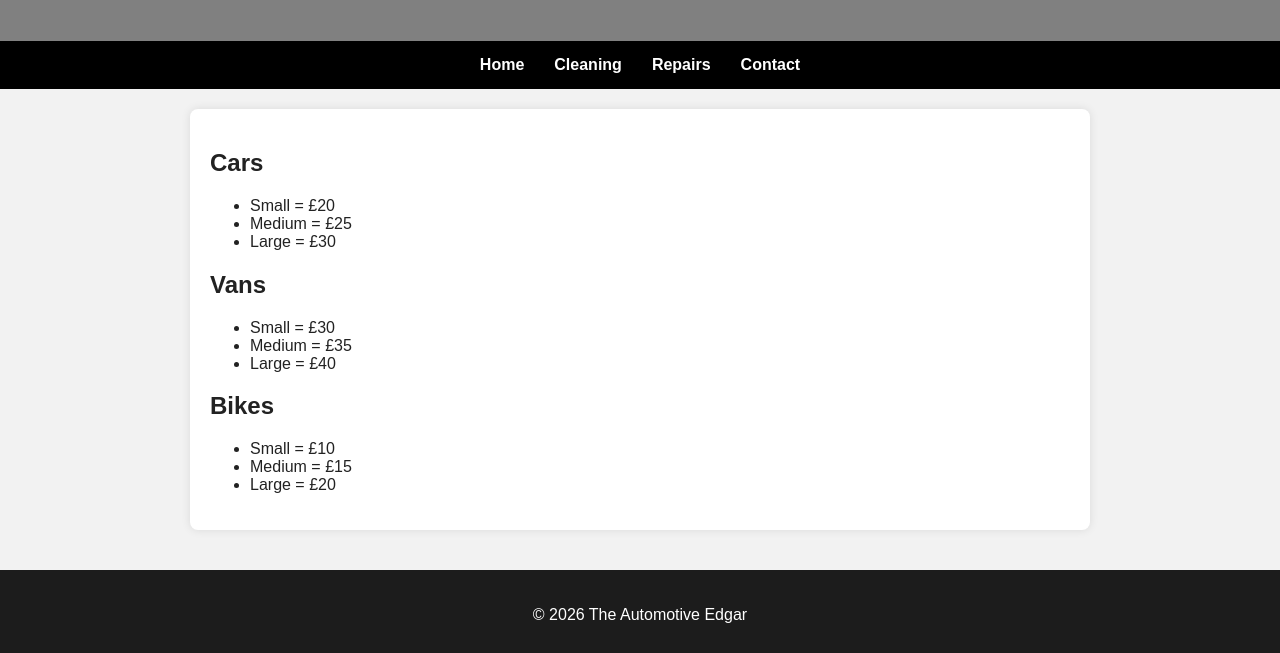
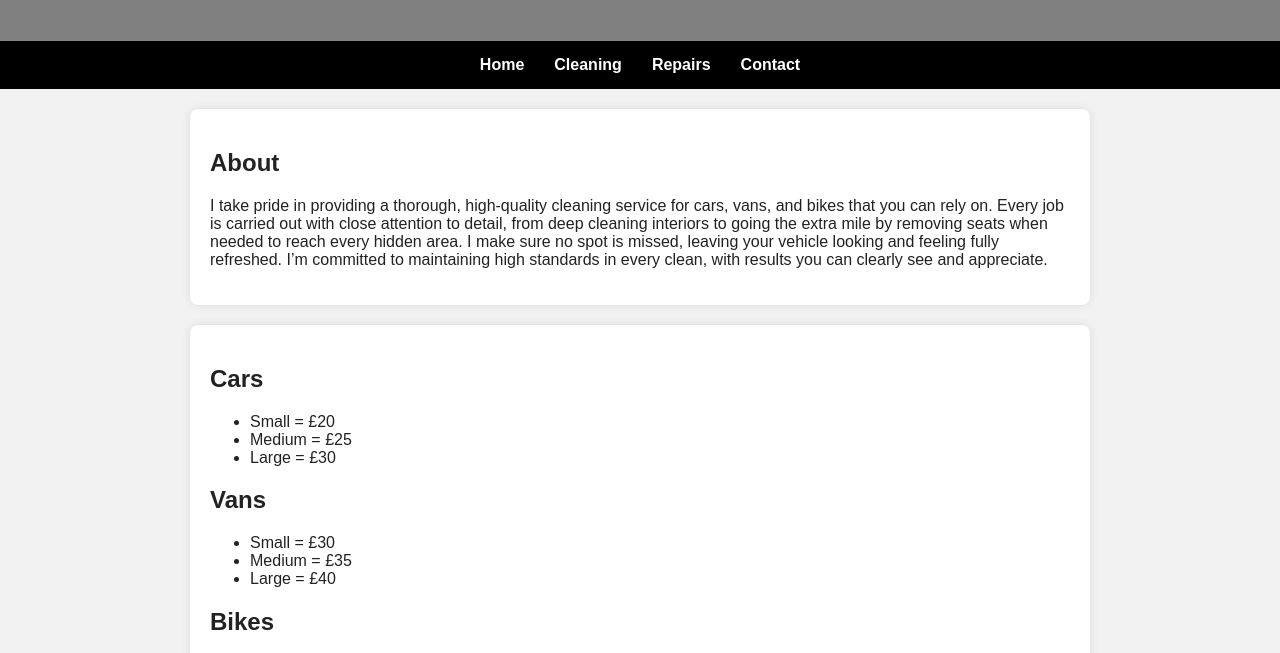
Before and after one commit to The-Automotive-Edgar/The-Automotive-Edgar, a plain HTML site: page cleaning.html in a window 1280 px wide. Shown: the part 119-772 px from the top of the page. Drawn offline with Linux system fonts and the light colour scheme.

Commit message:
cleaning.html

```diff
--- a/cleaning.html
+++ b/cleaning.html
@@ -18,6 +18,18 @@
   <a href="repairs.html">Repairs</a>
   <a href="contact.html">Contact</a>
 </nav>
+
+<section>
+  <h2>About</h2>
+  <p>
+    I take pride in providing a thorough, high-quality cleaning service for cars,
+	vans, and bikes that you can rely on. Every job is carried out with close attention
+	to detail, from deep cleaning interiors to going the extra mile by removing seats when
+	needed to reach every hidden area. I make sure no spot is missed, leaving your vehicle looking
+	and feeling fully refreshed. I’m committed to maintaining high standards in every clean, with results
+	you can clearly see and appreciate.
+  </p>
+</section>
 
 <section>
   <h2>Cars</h2>
```
